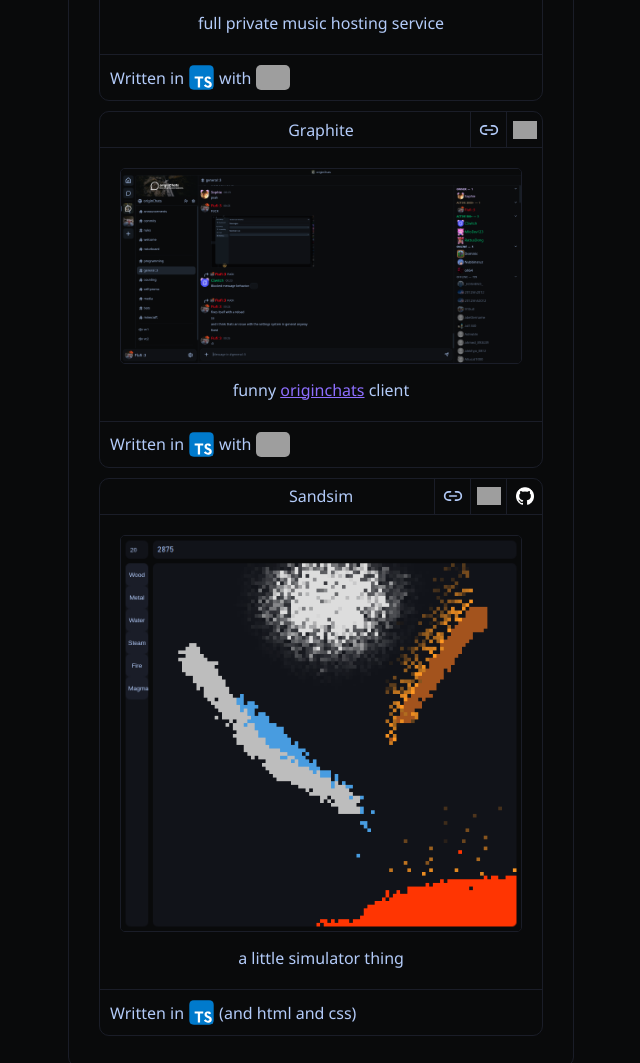
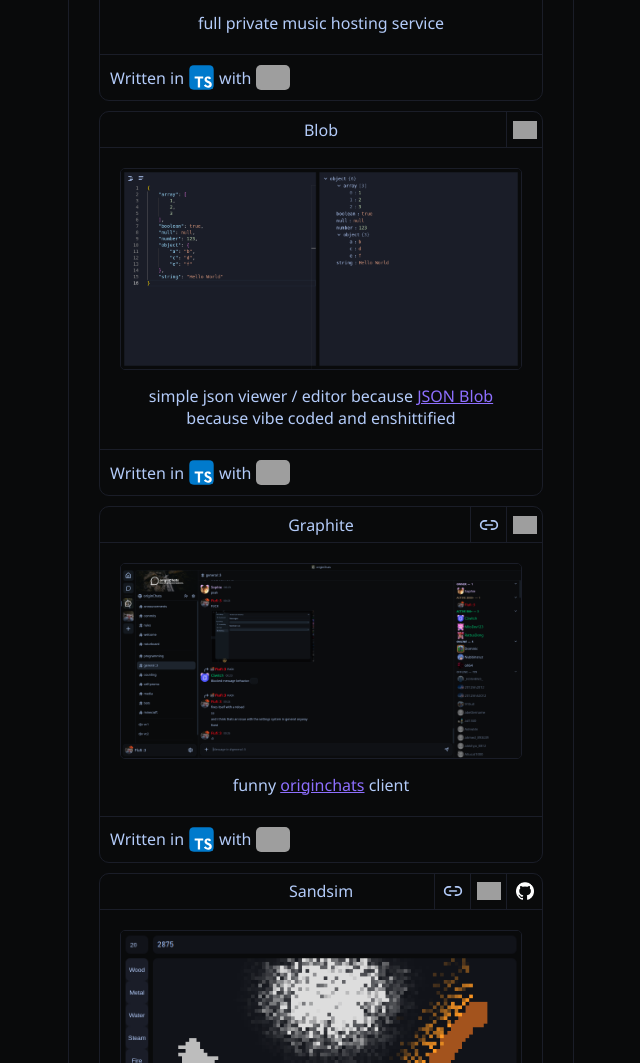
Before and after one commit to flufi-website/main, a website built with Vite: page index.html in a window 1280 px wide. Shown: the part 2051-3114 px from the top of the page, without its empty margins (319-959 px from the left). Built offline with nearby package versions, Linux system fonts and the light colour scheme; grey boxes are pictures that could not be loaded.

Commit message:
add blob

```diff
--- a/index.html
+++ b/index.html
@@ -185,6 +185,26 @@
             </div>
             <div>
               <header>
+                Blob
+                <a href="https://git.flufi.uk/flufi/blob">
+                  <img src="https://git.flufi.uk/assets/img/logo.svg">
+                </a>
+              </header>
+              <div>
+                <img src="static/flufi-blob.png" title="The client">
+                <p>
+                  simple json viewer / editor because <a href="https://jsonblob.com/">JSON Blob</a> because vibe coded and enshittified
+                </p>
+              </div>
+              <footer>
+                Written in
+                <img src="static/ts.svg" title="Typescript">
+                with
+                <a href="https://preactjs.com/"><img src="https://preactjs.com/branding/symbol.svg" title="Preact"></a>
+              </footer>
+            </div>
+            <div>
+              <header>
                 Graphite
                 <a href="https://git.flufi.uk/flufi/graphite">
                   <img src="https://git.flufi.uk/assets/img/logo.svg">
```
Also changed, not shown: static/flufi-blob.png (added).
